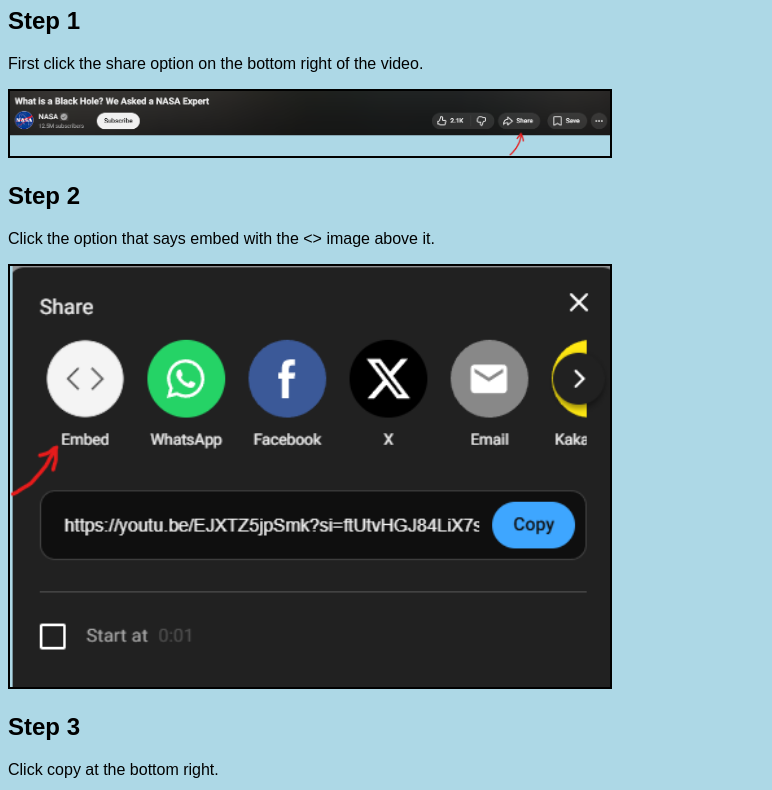
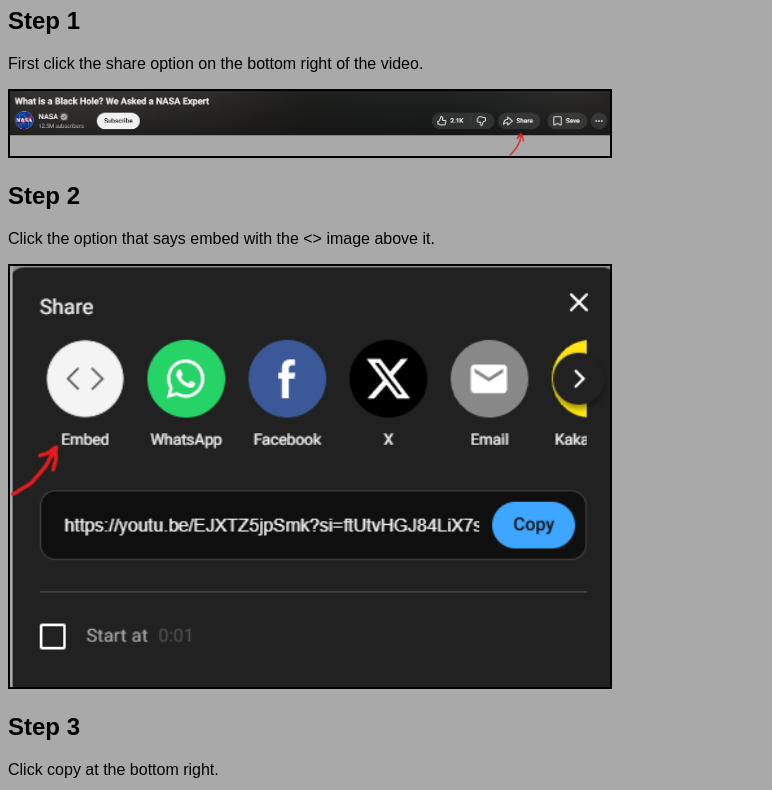
Before and after one commit to pudding-web/Embeding-a-video-, a plain HTML site: page index.html in a window 1280 px wide. Shown: the part 73-863 px from the top of the page, without its empty margins (0-772 px from the left). Drawn offline with Linux system fonts and the light colour scheme.

Commit message:
Update style.css

```diff
--- a/style.css
+++ b/style.css
@@ -1,5 +1,5 @@
 body {
-  background-color: lightblue;
+  background-color: darkgrey;
   font-family: Arial;
 }
 
```
